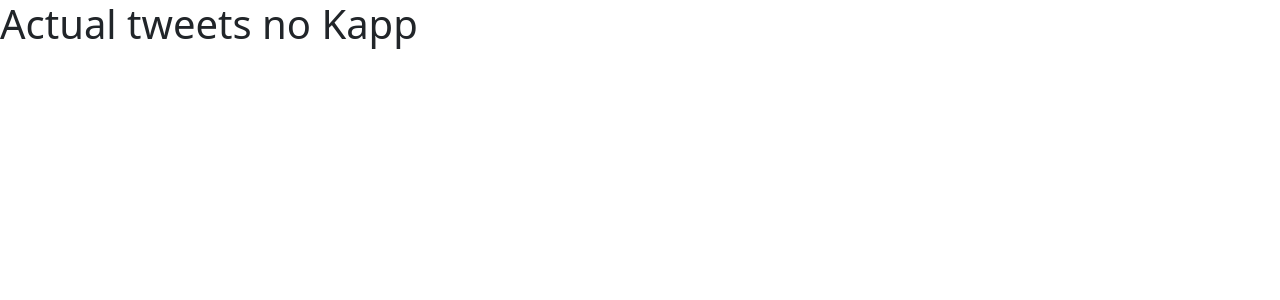
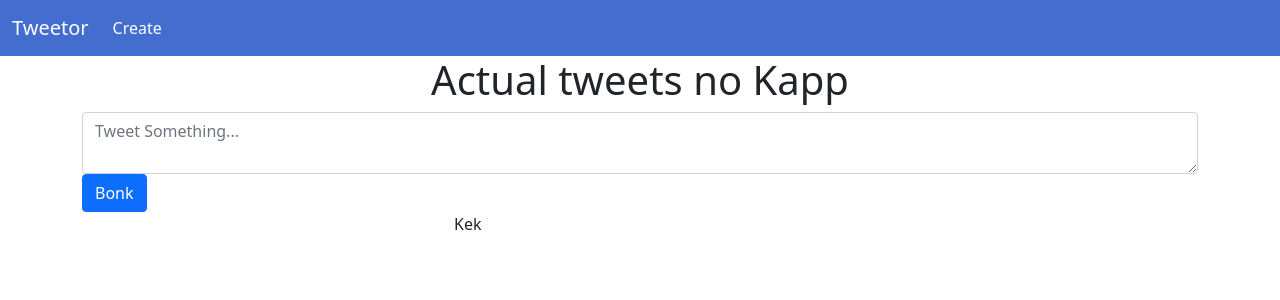
Before and after one commit to demigorrgon/twitter_clone_django, a Django app: page / in a window 1280 px wide. Shown: the top 300 px of the page. Run offline with Django 4.2, Linux system fonts and the light colour scheme; data that the repository does not hold is empty.

Commit message:
added ajax view

```diff
--- /dev/null
+++ b/templates/components/forms.html
@@ -0,0 +1,4 @@
+<form method="post"> {% csrf_token %}
+    {{form.as_p}}
+    <button type="submit" class="btn btn-secondary">Send</button>
+</form>
--- /dev/null
+++ b/templates/components/navbar.html
@@ -0,0 +1,40 @@
+<nav class="navbar navbar-expand-lg navbar-dark bg-tweetorblue">
+    <div class="container-fluid">
+        <a class="navbar-brand" href="#">Tweetor</a>
+        <button class="navbar-toggler" type="button" data-bs-toggle="collapse" data-bs-target="#navbarSupportedContent"
+            aria-controls="navbarSupportedContent" aria-expanded="false" aria-label="Toggle navigation">
+            <span class="navbar-toggler-icon"></span>
+        </button>
+        <div class="collapse navbar-collapse d-none" id="navbarSupportedContent">
+            <ul class="navbar-nav me-auto mb-2 mb-lg-0">
+                <li class="nav-item">
+                    <a class="nav-link active" aria-current="page" href="/tweets/create">Create</a>
+                </li>
+                <li class="nav-item d-none">
+                    <a class="nav-link" href="#">Link</a>
+                </li>
+                <li class="nav-item dropdown d-none">
+                    <a class="nav-link dropdown-toggle" href="#" id="navbarDropdown" role="button"
+                        data-bs-toggle="dropdown" aria-expanded="false">
+                        Dropdown
+                    </a>
+                    <ul class="dropdown-menu d-none" aria-labelledby="navbarDropdown">
+                        <li><a class="dropdown-item" href="#">Action</a></li>
+                        <li><a class="dropdown-item" href="#">Another action</a></li>
+                        <li>
+                            <hr class="dropdown-divider">
+                        </li>
+                        <li><a class="dropdown-item" href="#">Something else here</a></li>
+                    </ul>
+                </li>
+                <li class="nav-item d-none">
+                    <a class="nav-link disabled">Disabled</a>
+                </li>
+            </ul>
+            <form class="d-flex d-none">
+                <input class="form-control me-2" type="search" placeholder="Search" aria-label="Search">
+                <button class="btn btn-outline-success" type="submit">Search</button>
+            </form>
+        </div>
+    </div>
+</nav>
--- a/templates/pages/base.html
+++ b/templates/pages/base.html
@@ -9,14 +9,20 @@
     <!-- Bootstrap CSS -->
     <link href="https://cdn.jsdelivr.net/npm/bootstrap@5.1.3/dist/css/bootstrap.min.css" rel="stylesheet"
         integrity="sha384-1BmE4kWBq78iYhFldvKuhfTAU6auU8tT94WrHftjDbrCEXSU1oBoqyl2QvZ6jIW3" crossorigin="anonymous">
-
+    <style>
+        .bg-tweetorblue {
+            background-color: #436ecf !important;
+        }
+    </style>
     <title>Twitos</title>
 </head>
 
 <body>
-    {% block content %}
-    {% endblock %}
-
+    {% include "components/navbar.html" %}
+    <div class="container">
+        {% block content %}
+        {% endblock %}
+    </div>
     <!-- Optional JavaScript; choose one of the two! -->
 
     <!-- Option 1: Bootstrap Bundle with Popper -->
--- a/templates/pages/index.html
+++ b/templates/pages/index.html
@@ -1,34 +1,54 @@
 {% extends 'base.html' %}
 
 {% block content %}
-<h1> Actual tweets no Kapp </h1>
+<h1 class="text-center"> Actual tweets no Kapp </h1>
+<div class="row mb-20">
+    <div class="col-md-12 mx-auto col-10">
+        <form class="form" id="tweet-create-form" method="post" , action="/tweets/create">
+            {% csrf_token %}
+            <input type="hidden" name="next" value="/" />
+            <textarea class="form-control" name="content" placeholder="Tweet Something..."></textarea>
+            <button class="btn btn-primary" type="submit">Bonk</button>
+        </form>
         <div id="tweets">
+            <div class="col">
+                <div class="col-md-4 mx-auto col-10">
                     Kek
+                </div>
+            </div>
         </div>
 
 
         <script>
-    const tweetsElement = document.getElementById("tweets")
+            var handleTweetCreateFormSubmit = (event) => {
+                event.preventDefault();
+                const formToSend = event.target
+                const formToSendData = new FormData(formToSend)
+                const url = formToSend.getAttribute('action')
+                const method = formToSend.getAttribute('method')
+                const xhr = new XMLHttpRequest()
+                xhr.open(method, url);
+                xhr.setRequestHeader('HTTP_X_REQUESTED_WITH', 'XMLHttpRequest')
+                xhr.setRequestHeader('X-Requested-With', 'XMLHttpRequest')
+                xhr.onload = () => {
+                    const serverResponse = xhr.response;
+                    console.log(xhr.status, serverResponse)
+                    const tweetsElem = document.getElementById("tweets")
+                    loadTweets(tweetsElem);
+                }
+                xhr.send(formToSendData);
+            }
 
+            const tweetCreateForm = document.getElementById('tweet-create-form');
+            tweetCreateForm.addEventListener('submit', handleTweetCreateFormSubmit);
+
+            const tweetsElem = document.getElementById("tweets")
+
+            var loadTweets = (tweetsElement) => {
                 const xhr = new XMLHttpRequest();
                 const method = 'GET';
                 const url = '/tweets/';
                 const responseType = 'json';
-
-    var likeHandler = (tweet_id, currentAmount) => {
-        console.log(tweet_id, currentAmount)
-    }
-
-    var likeButton = (tweetObject) => {
-        return "<button class='btn btn-primary' onclick='likeHandler(" + tweetObject.id + "," + tweetObject.likes + ")'>" + tweetObject.likes + " Likes</button>";
-    }
-
-    var formattedTweetElement = (tweetObject) => {
-        var formattedTweet = "<div class='mb-4 tweet' id='tweet-" + tweetObject.id + "'><p>" + tweetObject.content
-            + "</p><div class='btn-group'>" + likeButton(tweetObject) + "</div></div>";
-        return formattedTweet;
-    }
-
                 xhr.responseType = responseType;
                 xhr.open(method, url);
                 xhr.onload = () => {
@@ -43,5 +63,24 @@
                     tweetsElement.innerHTML = finalString
                 }
                 xhr.send();
+            }
+
+            var likeHandler = (tweet_id, currentAmount) => {
+                console.log(tweet_id, currentAmount)
+            }
+
+            var likeButton = (tweetObject) => {
+                return "<button class='btn btn-primary' onclick='likeHandler(" + tweetObject.id + "," + tweetObject.likes + ")'>" + tweetObject.likes + " Likes</button>";
+            }
+
+            var formattedTweetElement = (tweetObject) => {
+                var formattedTweet = "<div class='col-12 border-bottom mb-4 tweet' id='tweet-" + tweetObject.id + "'><p>" + tweetObject.content
+                    + "</p><div class='btn-group'>" + likeButton(tweetObject) + "</div></div>";
+                return formattedTweet;
+            }
+
+            // loadTweets(tweetsElem);
+
+
         </script>
         {% endblock %}
--- a/templates/pages/tweet.html
+++ b/templates/tweets/tweet.html
@@ -1,4 +1,4 @@
-{% extends 'base.html' %}
+{% extends 'pages/base.html' %}
 {% block content %}
 <h1> Tweet with id: {{id}}</h1>
 <div class="tweet_content">
--- a/tweets/urls.py
+++ b/tweets/urls.py
@@ -1,8 +1,9 @@
 from django.urls import path
-from .views import tweet_view, tweets_list_view, tweets_list_json
+from .views import tweet_view, tweets_list_view, tweets_list_json, tweet_create_view
 
 urlpatterns = [
     path("", tweets_list_view),
     path("tweets/", tweets_list_json),
     path("tweets/<int:tweet_id>", tweet_view),
+    path("tweets/create", tweet_create_view),
 ]
--- a/tweets/views.py
+++ b/tweets/views.py
@@ -1,6 +1,7 @@
 from django.http import JsonResponse
-from django.shortcuts import render, get_object_or_404
+from django.shortcuts import render, get_object_or_404, redirect
 from .models import TweetModel
+from .forms import TweetForm
 
 
 def tweet_view(request, tweet_id, *args, **kwargs) -> render:
@@ -9,7 +10,7 @@ def tweet_view(request, tweet_id, *args, **kwargs) -> render:
 
     return render(
         request,
-        "pages/tweet.html",
+        "tweets/tweet.html",
         context=({"id": query.id, "content": query.content}),
     )
 
@@ -25,3 +26,17 @@ def tweets_list_json(request, *args, **kwargs) -> JsonResponse:
 
 def tweets_list_view(request, *args, **kwargs):
     return render(request, "pages/index.html")
+
+
+def tweet_create_view(request, *args, **kwargs):
+    form = TweetForm(request.POST)
+    redirect_to = request.POST.get("next")
+    if form.is_valid():
+        obj = form.save()
+        obj.save()
+        if request.is_ajax():
+            return JsonResponse({}, status=201)
+        form = TweetForm()
+        if redirect_to:
+            return redirect(redirect_to)
+    return render(request, "components/forms.html", context={"form": form})
```
Also changed, not shown: tweets/forms.py (added, +10 -0 lines), templates/components/footer.html (added). Lines whose indentation alone changed are shown as unchanged.
